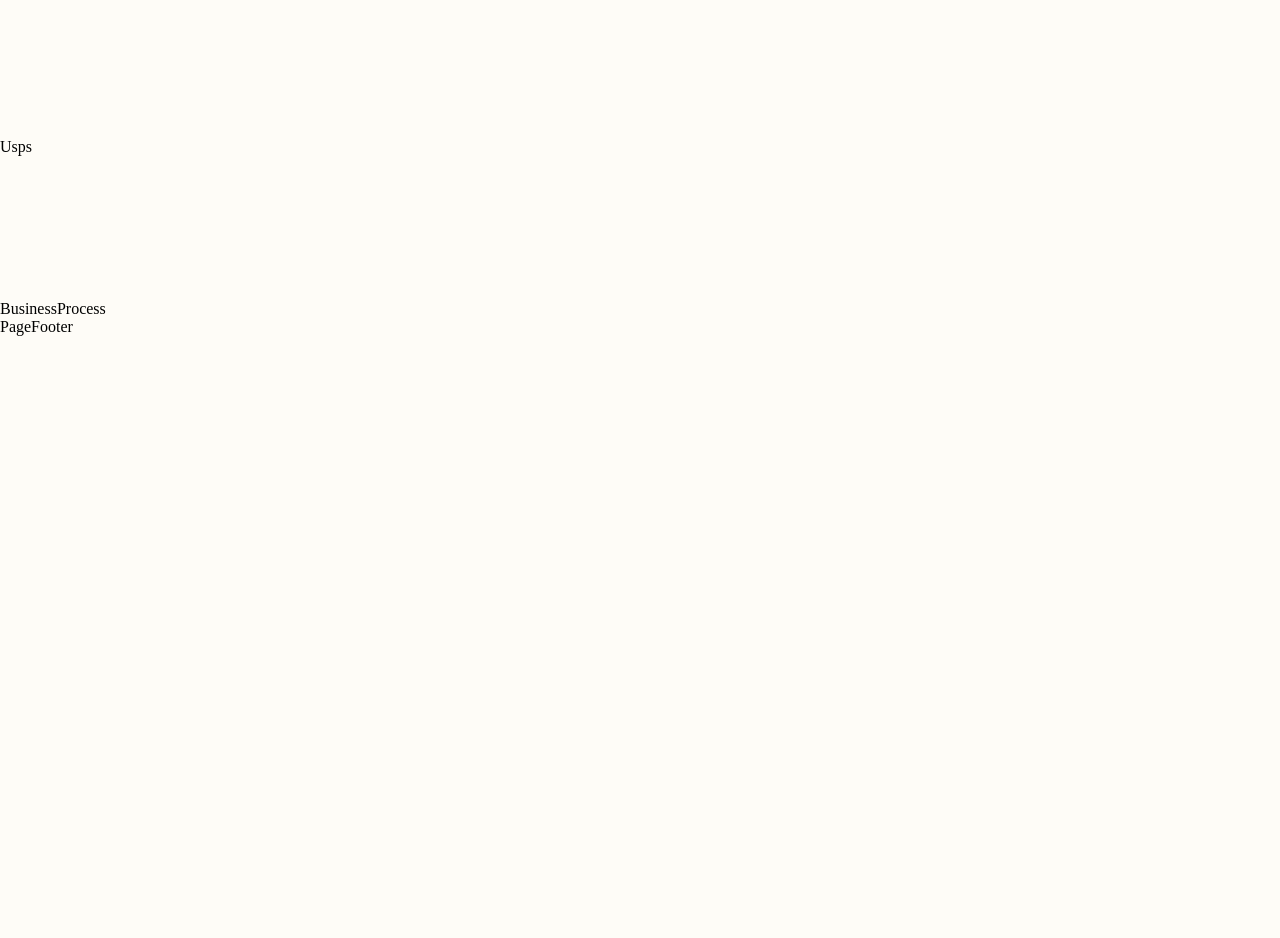
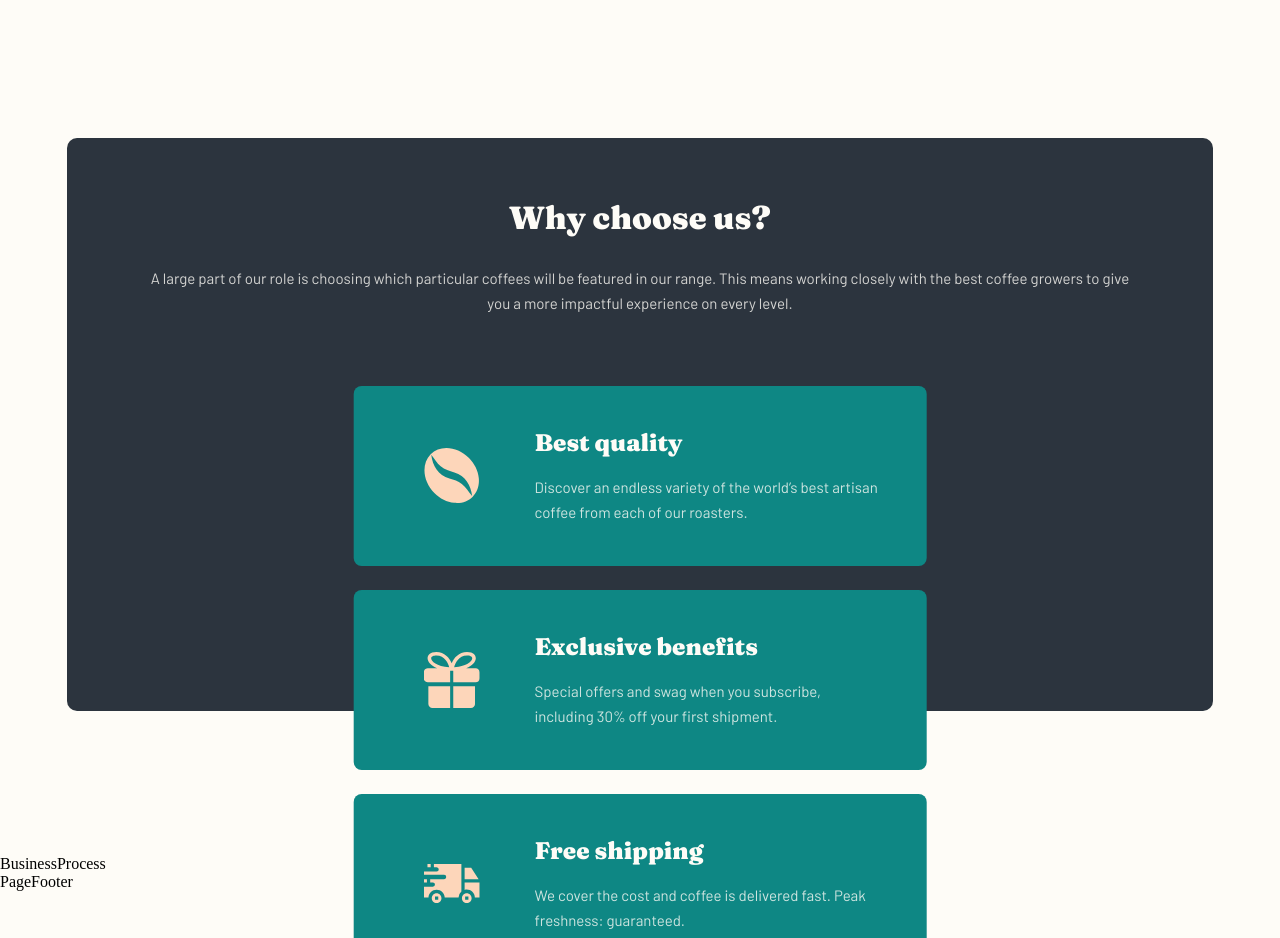
Before and after one commit to Marjolein-Kasman-de-Jong/coffeeroasters, a React (Vite) app: page / in a window 1280 px wide. Shown: the part 1660-2598 px from the top of the page. Before the commit the page ends 1996 px from the top, so only its background shows below. Built offline with nearby package versions, Linux system fonts and the light colour scheme.

Commit message:
Add usps section

```diff
--- a/src/components/card/card.css
+++ b/src/components/card/card.css
@@ -3,9 +3,17 @@
     transition: .3s;
 }
 
+@media screen and (min-width: 768px) {
+    .card {
+        flex-direction: row;
+    }
+}
+
 .card.show {
     transform: translateY(0);
 }
+
+/* Product cards */
 
 .card.product {
     width: 75.2%;
@@ -72,3 +80,76 @@
         align-items: center;
     }
 }
+
+/* Usp cards */
+
+.card.usp {
+    width: 100%;
+    max-width: 279px;
+    margin: 0 auto;
+    padding: 72px 34px;
+    display: flex;
+    flex-direction: column;
+    align-items: center;
+    gap: 56px;
+    border-radius: 8px;
+    background: var(--dark-cyan);
+}
+
+@media screen and (min-width: 768px) {
+    .card.usp {
+        max-width: 573px;
+        padding: 41px 48px 41px 70px;
+        flex-direction: row;
+        gap: 55px;
+    }
+}
+
+@media screen and (min-width: 1440px) {
+    .card.usp {
+        max-width: 350px;
+        margin: 0;
+        padding: 72px 47.5px 48px 47.5px;
+        flex-direction: column;
+        justify-content: space-between;
+    }
+}
+
+.card.usp img {
+    width: 34.12%;
+    max-width: 72px;
+}
+
+@media screen and (min-width: 768px) {
+    .card.usp img {
+        width: 12.31%;
+    }
+}
+
+@media screen and (min-width: 1440px) {
+    .card.usp img {
+        width: 28.24%;
+        max-width: 72px;
+    }
+}
+
+.card.usp div {
+    display: flex;
+    flex-direction: column;
+    align-items: center;
+    gap: 24px;
+}
+
+@media screen and (min-width: 768px) {
+    .card.usp div {
+        align-items: flex-start;
+        gap: 16px;
+    }
+}
+
+@media screen and (min-width: 1440px) {
+    .card.usp div {
+        align-items: center;
+        gap: 24px;
+    }
+}
--- /dev/null
+++ b/src/constants/sectionUspsContent.js
@@ -0,0 +1,23 @@
+import coffeeBean from "/home/desktop/icon-coffee-bean.svg";
+import gift from "/home/desktop/icon-gift.svg";
+import truck from "/home/desktop/icon-truck.svg";
+
+const sectionUspsContent = [
+    {
+        title: "Best quality",
+        description: "Discover an endless variety of the world’s best artisan coffee from each of our roasters.",
+        image: coffeeBean
+    },
+    {
+        title: "Exclusive benefits",
+        description: "Special offers and swag when you subscribe, including 30% off your first shipment.",
+        image: gift
+    },
+    {
+        title: "Free shipping",
+        description: "We cover the cost and coffee is delivered fast. Peak freshness: guaranteed.",
+        image: truck
+    }
+]
+
+export default sectionUspsContent;
--- a/src/index.css
+++ b/src/index.css
@@ -20,6 +20,7 @@ textarea {
   --dark-cyan: #0E8784;
   --light-cyan: #66D2CF;
   --dark-grey-blue: #333D4B;
+  --very-dark-grey-blue: #2C343E;
   --pale-orange: #FDD6BA;
   --light-cream: #FEFCF7;
   --grey: #83888F;
@@ -85,16 +86,27 @@ html {
 }
 
 .heading-2 {
-  /* ----About us hero title */
+  /* ----About us hero title, usps section title */
   color: var(--light-cream);
   font-size: 1.75rem;
   line-height: 1.75rem;
 }
 
-@media screen and (min-width: 758px) {
+.usps .heading-2 {
+  text-align: center;
+}
+
+@media screen and (min-width: 768px) {
   .heading-2 {
     font-size: 2rem;
     line-height: 2.5rem;
+  }
+}
+
+@media screen and (min-width: 768px) {
+  .usps .heading-2 {
+    font-size: 2rem;
+    line-height: 3rem;
   }
 }
 
@@ -133,6 +145,11 @@ html {
   line-height: 2rem;
 }
 
+.usp .heading-4 {
+  color: var(--light-cream);
+  text-align: center;
+}
+
 /* --Paragraphs */
 
 .paragraph-1 {
@@ -151,13 +168,15 @@ html {
   }
 }
 
-.hero .paragraph-1 {
-  /* ----Regular paragraph - Hero */
+.hero .paragraph-1,
+.usps .paragraph-1 {
+  /* ----Regular paragraph - Hero, regular paragraph - Usps */
   color: var(--light-cream);
 }
 
-.card .paragraph-1 {
-  /* ----Regular paragraph - Card */
+.card .paragraph-1,
+.usps .paragraph-1 {
+  /* ----Regular paragraph - Card, regular paragraph - Usps */
   text-align: center;
 }
 
--- a/src/sections/usps/Usps.jsx
+++ b/src/sections/usps/Usps.jsx
@@ -1,8 +1,34 @@
+// Components
+import Card from "../../components/card/Card";
+
+// Constants
+import sectionUspsContent from "../../constants/sectionUspsContent";
+
 // Styles
 import "./usps.css";
 
 export default function Usps() {
   return (
-    <div>Usps</div>
+    <section className="usps">
+      <article>
+        <h2 className="heading-2">
+          Why choose us?
+        </h2>
+        <p className="paragraph-1">
+        A large part of our role is choosing which particular coffees will be featured  in our range. This means working closely with the best coffee growers to give you a more impactful experience on every level.
+        </p>
+      </article>
+      <div className="cards-wrapper">
+        {
+          sectionUspsContent.map((item) => {
+            return <Card
+              key={item.title}
+              type="usp"
+              item={item}
+            />
+          })
+        }
+      </div>
+    </section>
   )
 }
--- a/src/sections/usps/usps.css
+++ b/src/sections/usps/usps.css
@@ -0,0 +1,70 @@
+.usps {
+    width: 87.2%;
+    max-width: 327px;
+    height: 902px;
+    margin: 0 auto;
+    padding: 64px 24px;
+    position: relative;
+    border-radius: 10px;
+    background: var(--very-dark-grey-blue);
+}
+
+@media screen and (min-width: 768px) {
+    .usps {
+        width: 89.58%;
+        max-width: unset;
+        height: 573px;
+        padding: 56px 74px;
+    }
+}
+
+@media screen and (min-width: 1440px) {
+    .usps {
+        width: 88.89%;
+        max-width: 1280px;
+        height: 577px;
+        padding: 100px 370px;
+    }
+}
+
+.usps article {
+    display: flex;
+    flex-direction: column;
+    gap: 24px;
+}
+
+@media screen and (min-width: 1440px) {
+    .usps article {
+        gap: 32px;
+    }
+}
+
+.usps p {
+    opacity: .8;
+}
+
+.usps .cards-wrapper {
+    width: 100%;
+    margin-top: 64px;
+    display: flex;
+    flex-direction: column;
+    gap: 24px;
+    position: absolute;
+    left: 50%;
+    transform: translateX(-50%);
+}
+
+@media screen and (min-width: 768px) {
+    .usps .cards-wrapper {
+        margin-top: 70px;
+    }
+}
+
+@media screen and (min-width: 1440px) {
+    .usps .cards-wrapper {
+        margin-top: 86px;
+        flex-direction: row;
+        justify-content: center;
+        gap: 30px;
+    }
+}
```
